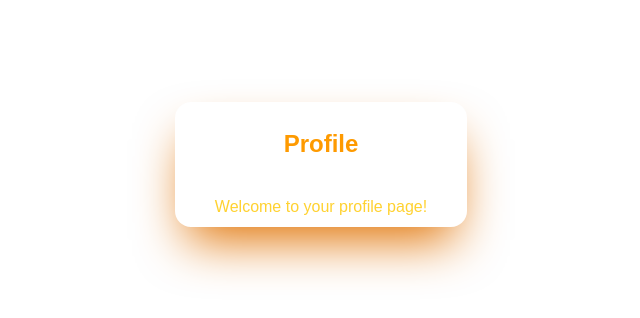
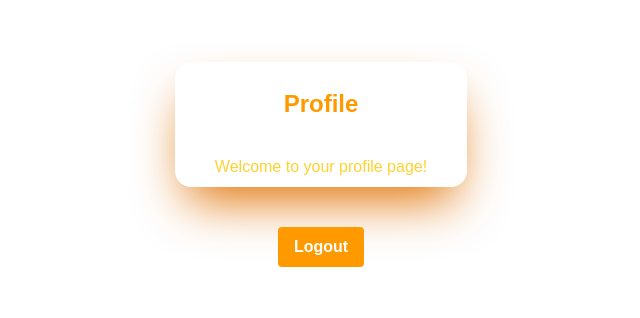
Before and after one commit to omkarg419/user_auth_nextjs, a Next.js app: page /profile in a window 1280 px wide. Shown: the part 236-554 px from the top of the page, without its empty margins (319-959 px from the left). Built offline with nearby package versions, Linux system fonts and the light colour scheme.

Commit message:
feat: add logout button to profile page

```diff
--- a/src/app/profile/page.tsx
+++ b/src/app/profile/page.tsx
@@ -1,12 +1,23 @@
 "use client";
+import axios from "axios";
+import Link from "next/link";
+
 export default function ProfilePage() {
   return (
     <div className="flex flex-col justify-center items-center min-h-screen  py-2">
-        <div className=" flex flex-col justify-center items-center py-2 rounded-2xl p-10 bg-transparent opacity-100 space-y-4 shadow-amber-600  shadow-2xl ">
-            <h1 className="text-2xl text-amber-500 font-bold text-center align-middle m-2.5 p-2">Profile</h1>
-            <hr />
-            <p className="text-amber-300">Welcome to your profile page!</p>
-        </div>
+      <div className=" flex flex-col justify-center items-center py-2 rounded-2xl p-10 bg-transparent opacity-100 space-y-4 shadow-amber-600  shadow-2xl ">
+        <h1 className="text-2xl text-amber-500 font-bold text-center align-middle m-2.5 p-2">
+          Profile
+        </h1>
+        <hr />
+        <p className="text-amber-300">Welcome to your profile page!</p>
+      </div>
+
+      <div className="mt-10">
+        <button className="bg-amber-500 hover:bg-amber-600 text-white font-bold py-2 px-4 rounded">
+          Logout
+        </button>
+      </div>
     </div>
   );
 }
```
